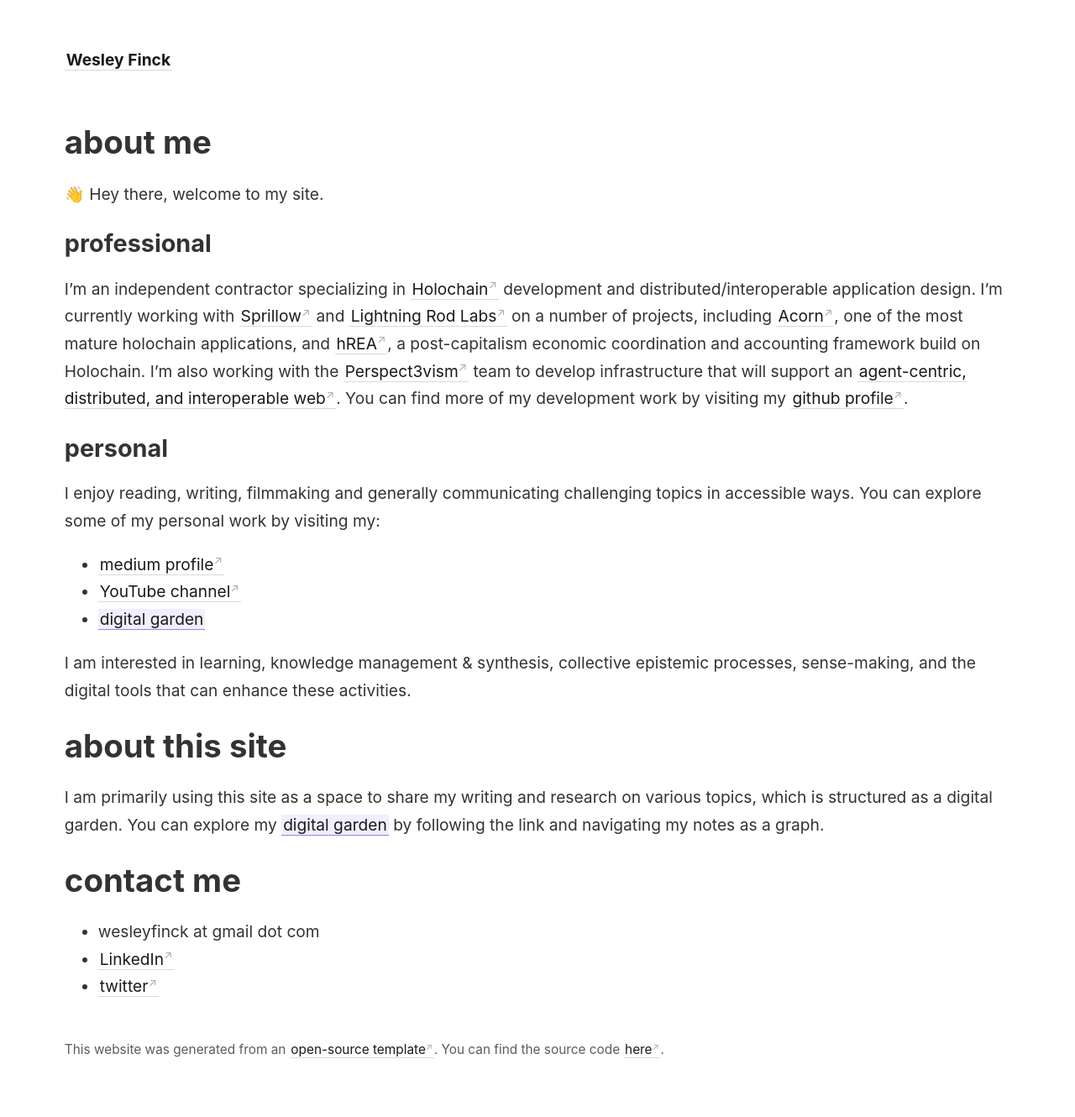
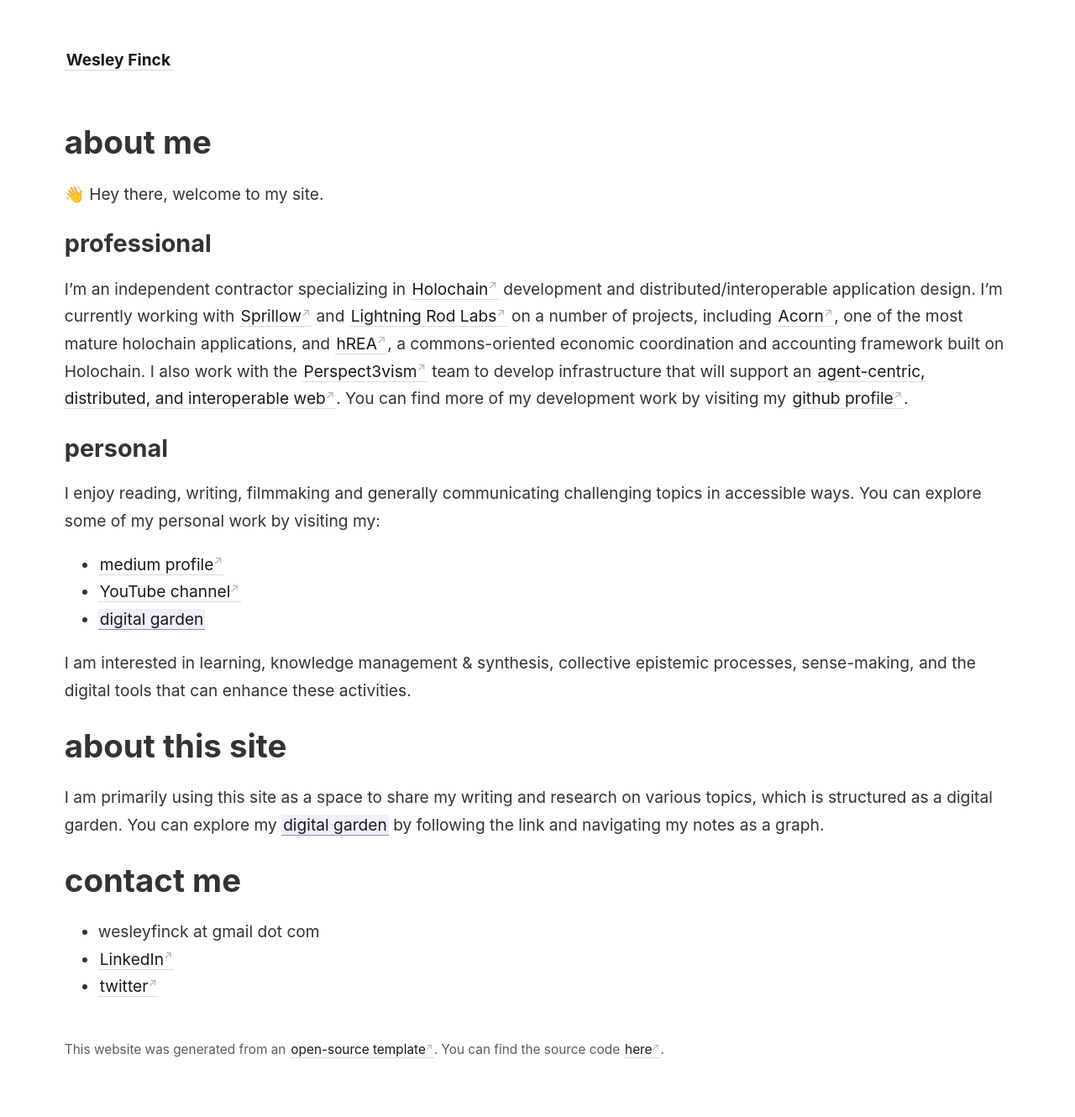
Before and after one commit to weswalla/digital-garden, a Jekyll site: the page built from _pages/index.md, in a window 1280 px wide. Shown: the whole page at 84% size. Built offline with Jekyll 4.4.1, drawn with Linux system fonts in a browser that asks for light colours.

Commit message:
updated intro

```diff
--- a/_pages/index.md
+++ b/_pages/index.md
@@ -8,7 +8,7 @@ permalink: /
 👋 Hey there, welcome to my site.
 
 ## professional
-I'm an independent contractor specializing in [Holochain](https://www.holochain.org/) development and distributed/interoperable application design. I'm currently working with [Sprillow](https://sprillow.com) and [Lightning Rod Labs](https://lightningrodlabs.org/) on a number of projects, including [Acorn](http://acorn.software/), one of the most mature holochain applications, and [hREA](https://hrea.io/), a post-capitalism economic coordination and accounting framework build on Holochain. I'm also working with the [Perspect3vism](https://github.com/perspect3vism/) team to develop infrastructure that will support an [agent-centric, distributed, and interoperable web](https://medium.com/holochain/holochain-reinventing-applications-d2ac1e4f25ef). You can find more of my development work by visiting my [github profile](https://github.com/weswalla/).
+I'm an independent contractor specializing in [Holochain](https://www.holochain.org/) development and distributed/interoperable application design. I'm currently working with [Sprillow](https://sprillow.com) and [Lightning Rod Labs](https://lightningrodlabs.org/) on a number of projects, including [Acorn](http://acorn.software/), one of the most mature holochain applications, and [hREA](https://hrea.io/), a commons-oriented economic coordination and accounting framework built on Holochain. I also work with the [Perspect3vism](https://github.com/perspect3vism/) team to develop infrastructure that will support an [agent-centric, distributed, and interoperable web](https://medium.com/holochain/holochain-reinventing-applications-d2ac1e4f25ef). You can find more of my development work by visiting my [github profile](https://github.com/weswalla/).
 
 
 ## personal
```
